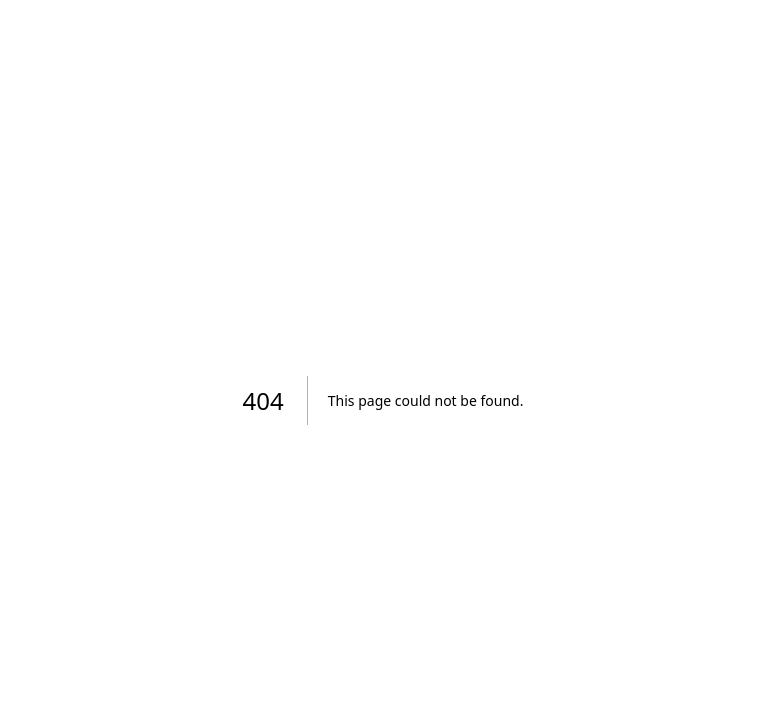
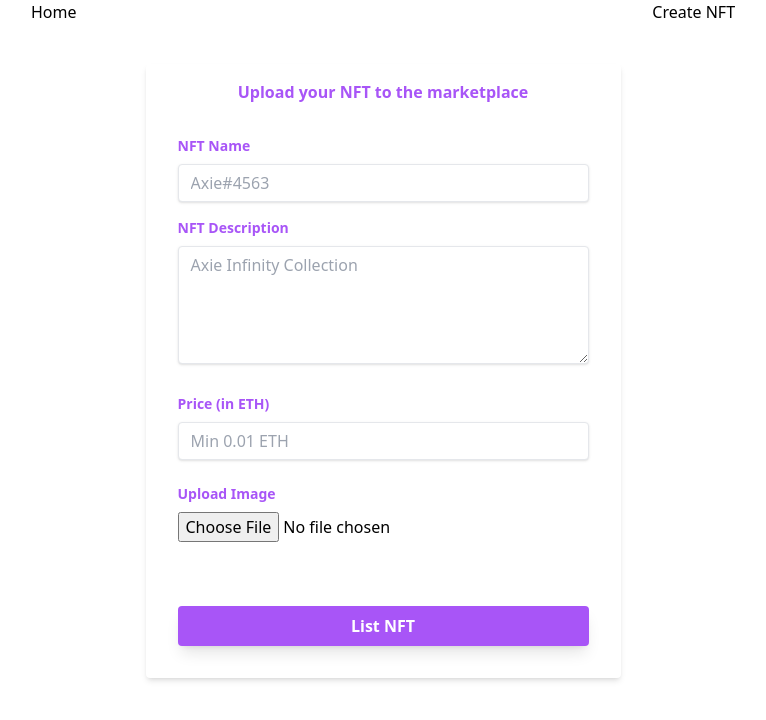
Before and after one commit to muratcan-yuksel/my-nft-marketplace, a Next.js app: page /createNFT in a window 1280 px wide. Before the commit this address had no page. Shown: the top 720 px of the page, without its empty margins (257-1023 px from the left). Built offline with nearby package versions, Linux system fonts and the light colour scheme; no server answers.

Commit message:
adding file works

```diff
--- a/package.json
+++ b/package.json
@@ -16,6 +16,7 @@
     "axios": "^1.3.4",
     "dotenv": "^16.0.3",
     "ethers": "^5.7.2",
+    "form-data": "^4.0.0",
     "next": "13.2.4",
     "react": "18.2.0",
     "react-dom": "18.2.0",
--- a/src/pages/_app.js
+++ b/src/pages/_app.js
@@ -1,5 +1,18 @@
-import '@/styles/globals.css'
+import "@/styles/globals.css";
+import Link from "next/link";
 
 export default function App({ Component, pageProps }) {
-  return <Component {...pageProps} />
+  return (
+    <>
+      <nav className="flex justify-around">
+        <Link href="/">
+          <p>Home</p>
+        </Link>
+        <Link href="/createNFT">
+          <p>Create NFT</p>
+        </Link>
+      </nav>
+      <Component {...pageProps} />
+    </>
+  );
 }
--- /dev/null
+++ b/src/pages/createNFT.js
@@ -0,0 +1,171 @@
+import React, { useState } from "react";
+import { uploadFileToIPFS, uploadJSONToIPFS } from "@/utils/pinata";
+const { address, abi } = require("../Marketplace.json");
+import { ethers, providers } from "ethers";
+
+const createNFT = () => {
+  const [formParams, updateFormParams] = useState({
+    name: "",
+    description: "",
+    price: "",
+  });
+  const [fileURL, setFileURL] = useState(null);
+  const [message, updateMessage] = useState("");
+
+  //this function uploads the NFT image to IPFS
+  const onChangeFile = async (e) => {
+    var file = e.target.files[0];
+    //check for file extension
+    try {
+      //upload the file to IPFS
+      const response = await uploadFileToIPFS(file);
+      if (response.success === true) {
+        console.log("Uploaded image to Pinata: ", response.pinataURL);
+        setFileURL(response.pinataURL);
+      }
+    } catch (e) {
+      console.log("Error during file upload", e);
+    }
+  };
+
+  //this function uploads the NFT metadata to IPFS
+  const uploadMetadataToIPFS = async () => {
+    const { name, description, price } = formParams;
+    if (!name || !description || !price || !fileURL) {
+      return;
+    }
+    const nftJSON = {
+      name,
+      description,
+      price,
+      image: fileURL,
+    };
+
+    try {
+      //upload metadata JSON to IPFS
+      const response = await uploadJSONToIPFS(nftJSON);
+      if (response.success) {
+        console.log("Uploaded JSON to Pinata: ", response);
+        return response.pinataURL;
+      }
+    } catch (error) {
+      console.log("error uploading JSON metadata:", error);
+    }
+  };
+
+  const listNFT = async (e) => {
+    e.preventDefault();
+    try {
+      const metadataURL = await uploadMetadataToIPFS();
+      if (metadataURL) {
+        //create the NFT on the blockchain
+        const provider = new providers.Web3Provider(window.ethereum);
+        const signer = provider.getSigner();
+        updateMessage("Please wait.. uploading (upto 5 mins)");
+        const contract = new ethers.Contract(address, abi, signer);
+        const price = ethers.utils.parseUnits(formParams.price, "ether");
+        let listingPrice = await contract.getListPrice();
+        listingPrice = listingPrice.toString();
+
+        //actually create the NFT
+        let transaction = await contract.createToken(metadataURL, price, {
+          value: listingPrice,
+        });
+        await transaction.wait();
+
+        alert("Successfully listed your NFT!");
+        updateMessage("");
+        updateFormParams({ name: "", description: "", price: "" });
+      }
+    } catch (error) {
+      console.log("upload error " + error);
+    }
+  };
+
+  return (
+    <div>
+      <div className="flex flex-col place-items-center mt-10" id="nftForm">
+        <form className="bg-white shadow-md rounded px-8 pt-4 pb-8 mb-4">
+          <h3 className="text-center font-bold text-purple-500 mb-8">
+            Upload your NFT to the marketplace
+          </h3>
+          <div className="mb-4">
+            <label
+              className="block text-purple-500 text-sm font-bold mb-2"
+              htmlFor="name"
+            >
+              NFT Name
+            </label>
+            <input
+              className="shadow appearance-none border rounded w-full py-2 px-3 text-gray-700 leading-tight focus:outline-none focus:shadow-outline"
+              id="name"
+              type="text"
+              placeholder="Axie#4563"
+              onChange={(e) =>
+                updateFormParams({ ...formParams, name: e.target.value })
+              }
+              value={formParams.name}
+            ></input>
+          </div>
+          <div className="mb-6">
+            <label
+              className="block text-purple-500 text-sm font-bold mb-2"
+              htmlFor="description"
+            >
+              NFT Description
+            </label>
+            <textarea
+              className="shadow appearance-none border rounded w-full py-2 px-3 text-gray-700 leading-tight focus:outline-none focus:shadow-outline"
+              cols="40"
+              rows="5"
+              id="description"
+              type="text"
+              placeholder="Axie Infinity Collection"
+              value={formParams.description}
+              onChange={(e) =>
+                updateFormParams({ ...formParams, description: e.target.value })
+              }
+            ></textarea>
+          </div>
+          <div className="mb-6">
+            <label
+              className="block text-purple-500 text-sm font-bold mb-2"
+              htmlFor="price"
+            >
+              Price (in ETH)
+            </label>
+            <input
+              className="shadow appearance-none border rounded w-full py-2 px-3 text-gray-700 leading-tight focus:outline-none focus:shadow-outline"
+              type="number"
+              placeholder="Min 0.01 ETH"
+              step="0.01"
+              value={formParams.price}
+              onChange={(e) =>
+                updateFormParams({ ...formParams, price: e.target.value })
+              }
+            ></input>
+          </div>
+          <div>
+            <label
+              className="block text-purple-500 text-sm font-bold mb-2"
+              htmlFor="image"
+            >
+              Upload Image
+            </label>
+            <input type={"file"} onChange={onChangeFile}></input>
+          </div>
+          <br></br>
+          <div className="text-green text-center">{message}</div>
+          <button
+            onClick={listNFT}
+            className="font-bold mt-10 w-full bg-purple-500 text-white rounded p-2 shadow-lg"
+          >
+            List NFT
+          </button>
+        </form>
+      </div>
+    </div>
+  );
+};
+
+export default createNFT;
--- a/src/pages/index.js
+++ b/src/pages/index.js
@@ -1,6 +1,7 @@
 import { ethers, providers } from "ethers";
 import { useState, useEffect, useRef } from "react";
 import Web3Modal from "web3modal";
+const { address, abi } = require("../Marketplace.json");
 
 const Index = () => {
   const [provider, setProvider] = useState(null);
@@ -33,18 +34,12 @@ const Index = () => {
     }
   };
 
-  const disconnectWallet = async () => {
-    try {
-      // Disconnect the wallet provider
-      await web3ModalRef.current.clearCachedProvider();
-      // Reset the provider state to null
-      setProvider(null);
-      // Set the walletConnected state to false
-      setWalletConnected(false);
-    } catch (err) {
-      console.error(err);
-    }
-  };
+  // const getAllNFTs = async () => {
+  //   const provider = await getProviderOrSigner();
+  //   const contract = new ethers.Contract(address, abi, provider);
+  //   const allNFTs = await contract.getAllNFTs();
+  //   console.log(allNFTs);
+  // };
 
   useEffect(() => {
     if (!walletConnected) {
@@ -58,7 +53,7 @@ const Index = () => {
     }
   }, [walletConnected]);
 
-  return <div>hey</div>;
+  return <div>home</div>;
 };
 
 export default Index;
--- /dev/null
+++ b/src/utils/pinata.js
@@ -0,0 +1,91 @@
+//require('dotenv').config();
+const key = process.env.NEXT_PUBLIC_PINATA_KEY;
+const secret = process.env.NEXT_PUBLIC_PINATA_SECRET;
+
+const axios = require("axios");
+const FormData = require("form-data");
+
+export const uploadJSONToIPFS = async (JSONBody) => {
+  const url = `https://api.pinata.cloud/pinning/pinJSONToIPFS`;
+  //making axios POST request to Pinata ⬇️
+  return axios
+    .post(url, JSONBody, {
+      headers: {
+        pinata_api_key: key,
+        pinata_secret_api_key: secret,
+      },
+    })
+    .then(function (response) {
+      return {
+        success: true,
+        pinataURL:
+          "https://gateway.pinata.cloud/ipfs/" + response.data.IpfsHash,
+      };
+    })
+    .catch(function (error) {
+      console.log(error);
+      return {
+        success: false,
+        message: error.message,
+      };
+    });
+};
+
+export const uploadFileToIPFS = async (file) => {
+  const url = `https://api.pinata.cloud/pinning/pinFileToIPFS`;
+  //making axios POST request to Pinata ⬇️
+
+  let data = new FormData();
+  data.append("file", file);
+
+  const metadata = JSON.stringify({
+    name: "testname",
+    keyvalues: {
+      exampleKey: "exampleValue",
+    },
+  });
+  data.append("pinataMetadata", metadata);
+
+  //pinataOptions are optional
+  const pinataOptions = JSON.stringify({
+    cidVersion: 0,
+    customPinPolicy: {
+      regions: [
+        {
+          id: "FRA1",
+          desiredReplicationCount: 1,
+        },
+        {
+          id: "NYC1",
+          desiredReplicationCount: 2,
+        },
+      ],
+    },
+  });
+  data.append("pinataOptions", pinataOptions);
+
+  return axios
+    .post(url, data, {
+      maxBodyLength: "Infinity",
+      headers: {
+        "Content-Type": `multipart/form-data; boundary=${data._boundary}`,
+        pinata_api_key: key,
+        pinata_secret_api_key: secret,
+      },
+    })
+    .then(function (response) {
+      console.log("image uploaded", response.data.IpfsHash);
+      return {
+        success: true,
+        pinataURL:
+          "https://gateway.pinata.cloud/ipfs/" + response.data.IpfsHash,
+      };
+    })
+    .catch(function (error) {
+      console.log(error);
+      return {
+        success: false,
+        message: error.message,
+      };
+    });
+};
```
Also changed, not shown: 1 other file (tests, documents, lock files or other folders).
